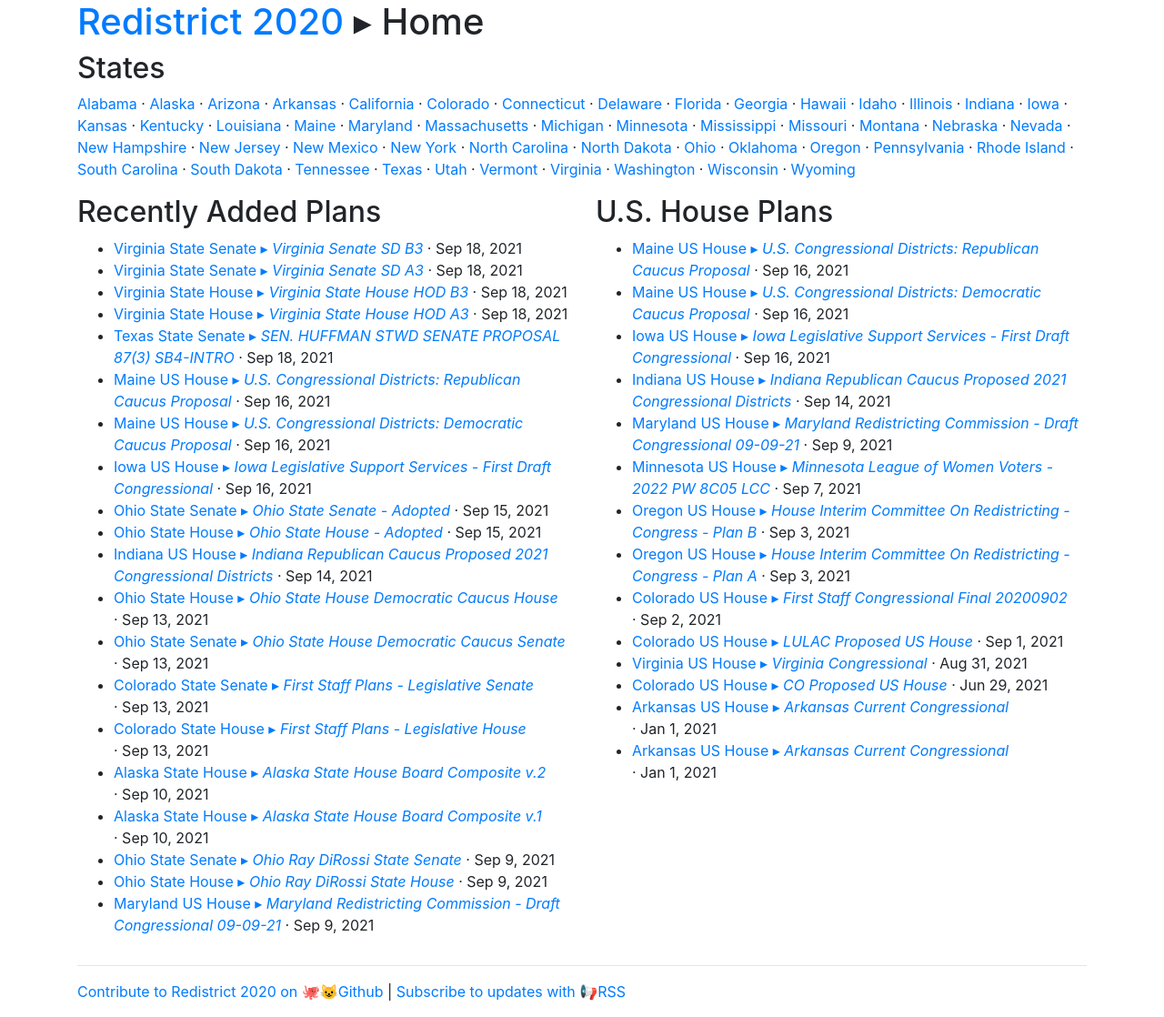
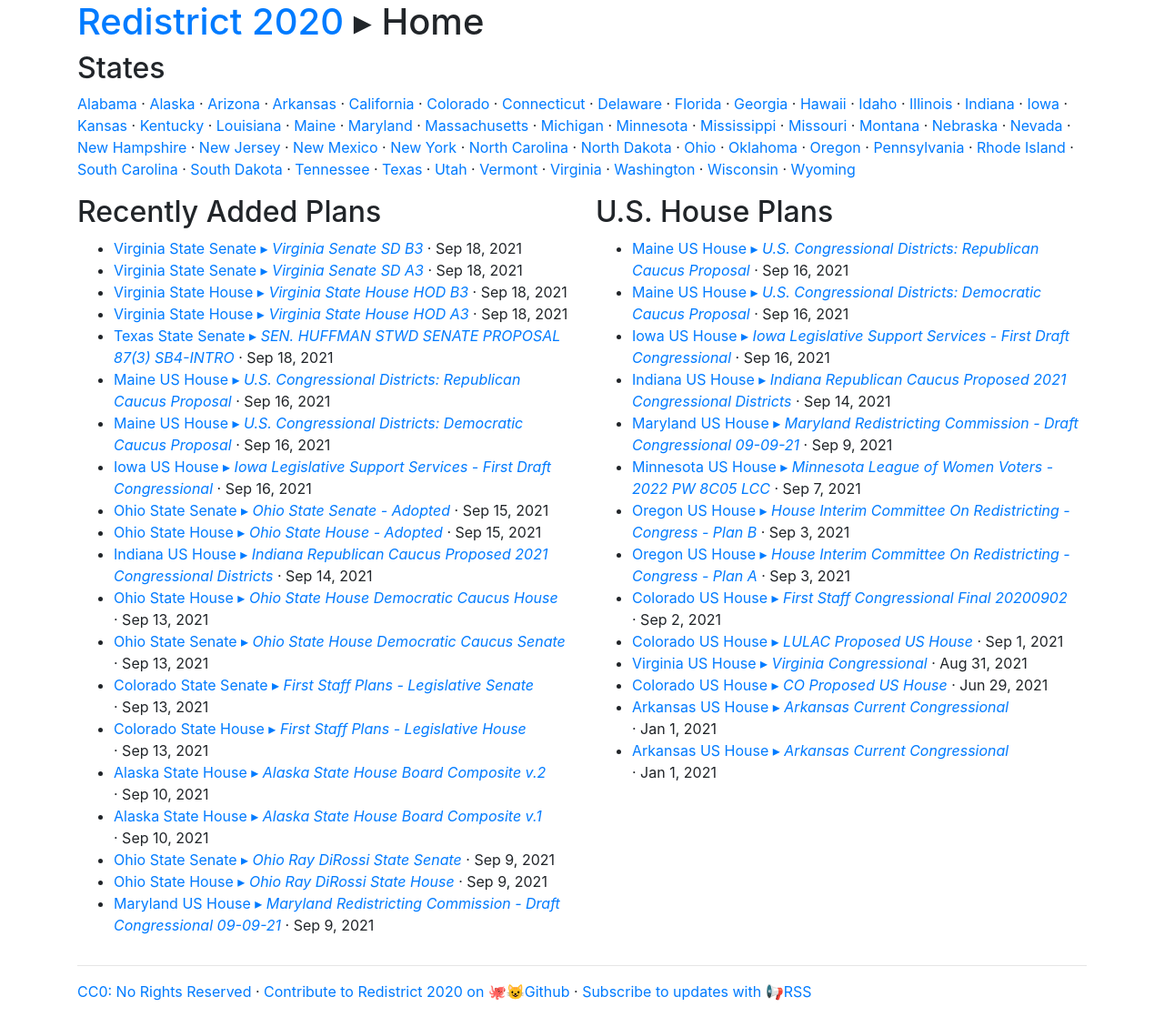
Before and after one commit to PlanScore/Redistrict2020, a Jekyll site: the page built from index.md, in a window 1280 px wide. Shown: the whole page at 91% size. Built offline with Jekyll 4.4.1, drawn with Linux system fonts in a browser that asks for light colours.

Commit message:
Added explicit CC0 license

```diff
--- a/_layouts/basic-page.html
+++ b/_layouts/basic-page.html
@@ -17,8 +17,10 @@
     {{ content }}
     <hr>
     <p>
+        <a href="https://creativecommons.org/publicdomain/zero/1.0/">CC0: No Rights Reserved</a>
+        ·
         <a href="https://github.com/PlanScore/Redistrict2020">Contribute to Redistrict 2020 on 🐙😺Github</a>
-        |
+        ·
         <a href="/feed.xml">Subscribe to updates with 📢RSS</a>
     </p>
 </div>
--- a/_layouts/plan-page.html
+++ b/_layouts/plan-page.html
@@ -195,8 +195,10 @@
     </div>
     <hr>
     <p>
+        <a href="https://creativecommons.org/publicdomain/zero/1.0/">CC0: No Rights Reserved</a>
+        ·
         <a href="https://github.com/PlanScore/Redistrict2020">Contribute to Redistrict 2020 on 🐙😺Github</a>
-        |
+        ·
         <a href="/feed.xml">Subscribe to updates with 📢RSS</a>
     </p>
     </div>
```
Also changed, not shown: 1 other file.
